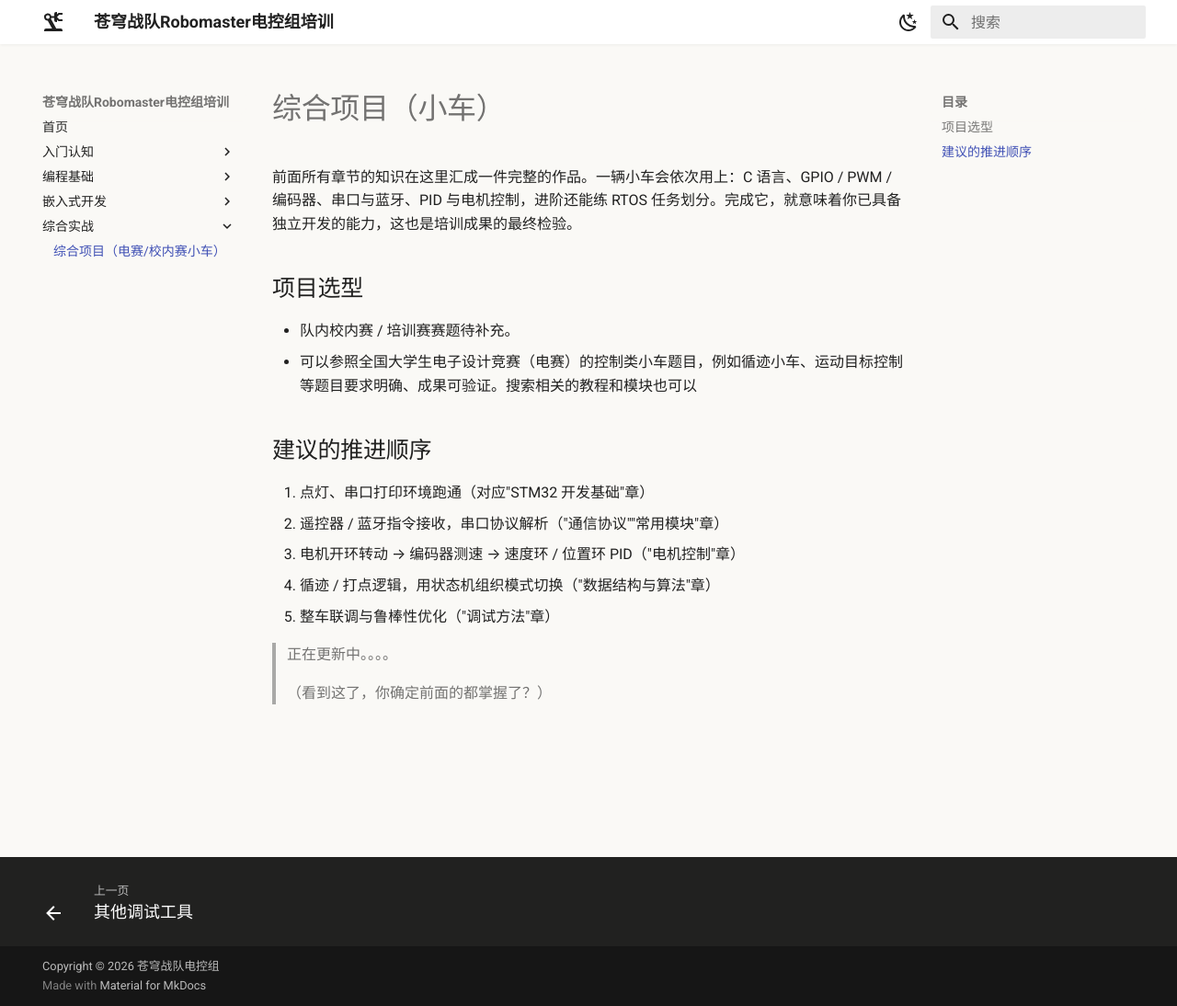
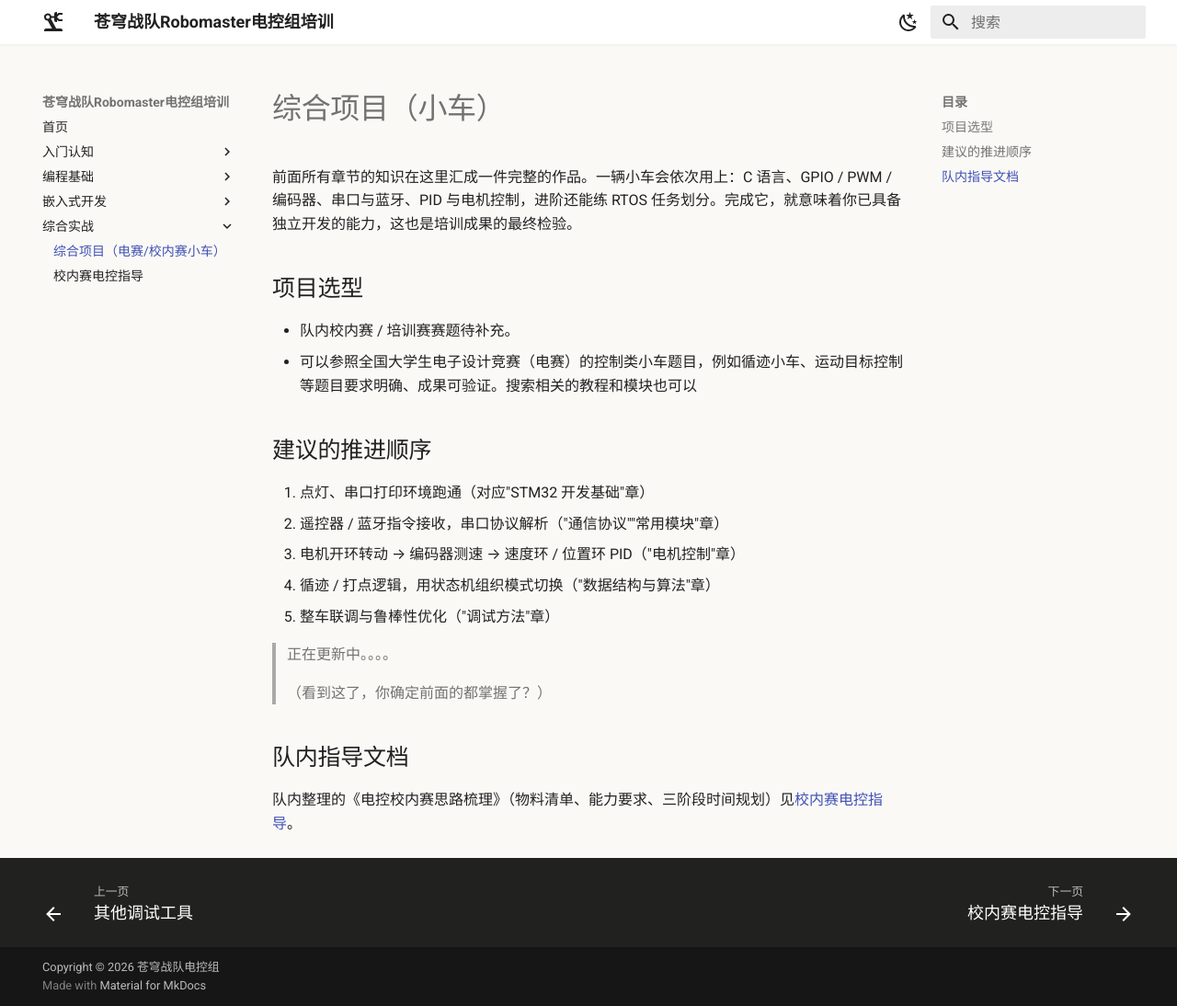
Before and after one commit to Xiaofxx/rm-ec-training, an MkDocs documentation site: the page built from docs/project.md, in a window 1280 px wide and 1094 px high. Shown: the whole window at 92% size. Built offline with MkDocs 1.6.1 and Material for MkDocs 9.7.7, drawn with Linux system fonts in a browser that asks for light colours; some of the changed lines change nothing that is shown.

Commit message:
content: 收录队内GitBook教程《电控校内赛思路梳理》，挂综合实战栏目（含配图与PDF附件）

```diff
--- a/docs/project.md
+++ b/docs/project.md
@@ -18,3 +18,7 @@
 > 正在更新中。。。。
 >
 > （看到这了，你确定前面的都掌握了？）
+
+## 队内指导文档
+
+队内整理的《电控校内赛思路梳理》（物料清单、能力要求、三阶段时间规划）见[校内赛电控指导](school-contest.md)。
--- /dev/null
+++ b/docs/school-contest.md
@@ -0,0 +1,77 @@
+# 电控校内赛思路梳理
+
+!!! info
+    本文由队内成员整理，收录于[综合项目](project.md)章节，作为校内赛电控开发的思路参考。文末附 [PDF 版下载](assets/school-contest.pdf)。
+
+## 电控校内赛物料准备
+
+主控：STM32系列单片机；
+
+电源管理模块：[电池](https://item.taobao.com/item.htm?spm=a1z0d.6639537%2F202410.item.d674871474861.135b7484CXJGu8&id=674871474861&from=cart&skuId=5716429053601&mi_id=0000CqM7x0oG4pzMUuQymIWZCAFRtb3spZZX2Hndac0_9oI)，[电池盒](https://item.taobao.com/item.htm?spm=a1z0d.6639537%2F202410.item.d674516788156.135b7484CXJGu8&id=674516788156&from=cart&skuId=4852548372735&mi_id=0000AEtH7Fsbxi6bzw1ml341xXAz2Ryp8Ay6GJEI5LJmnW4&upStreamPrice=1180)（注意买三个装的电池盒，电池就要是3个），[充电器](https://item.taobao.com/item.htm?spm=a1z0d.6639537%2F202410.item.d719629212664.135b7484CXJGu8&id=719629212664&from=cart&skuId=5014962188071&mi_id=0000fXdRhAqz8QlcOciCGatG0QRzuetU4hEuonXcISyhVoU&upStreamPrice=380)，[电压转换模块](https://item.taobao.com/item.htm?spm=a1z0d.6639537%2F202410.item.d536310438933.135b7484CXJGu8&id=536310438933&from=cart&mi_id=0000w-tGt0ZQlKF0anq4OyhSU_6Zo_I9houBRykaP5L7eoE&upStreamPrice=260)，[开关](https://item.taobao.com/item.htm?id=606566402220&ns=1&abbucket=16&xxc=taobaoSearch&mi_id=0000kCpmC_tHO37hiIYYnKfi7kJTY1GFcoGLXDnHPGnlMbE&skuId=5529379302625&utparam=%7B%22aplus_abtest%22%3A%22770770e70aa500a58943ce6eda74173f%22%7D&spm=a21n57.1.hoverItem.2)；
+
+遥控系统：[蓝牙模块](https://item.taobao.com/item.htm?spm=a1z0d.6639537%2F202410.item.d583256341221.135b7484CXJGu8&id=583256341221&from=cart&skuId=4093882605218&mi_id=000082uEifqnkRegMVkWOV4SGKLADawt9k3_u7yX6lm4jYM&upStreamPrice=780)；
+
+底盘：[电机](https://item.taobao.com/item.htm?spm=a1z0d.6639537%2F202410.item.d522572025351.135b7484CXJGu8&id=522572025351&from=cart&mi_id=0000l3Qn2jcWIyQEun1m-f9wiC8NOnXaUxZXqwhqcjjh5pM&upStreamPrice=360)；[电机驱动模块](https://item.taobao.com/item.htm?spm=a1z0d.6639537%2F202410.item.d714923229079.135b7484CXJGu8&id=714923229079&from=cart&mi_id=0000l77qole2U4xgwhNjLkdym7mlTUgbXsUiO2svG-9eI74&upStreamPrice=680)（注意一个驱动芯片最多只能控制两个电机）（具体数量请与机械商量）
+
+云台（射击或者抓矿的结构）：同底盘，[舵机](https://item.taobao.com/item.htm?spm=a1z0d.6639537%2F202410.item.d678498890304.135b7484CXJGu8&id=678498890304&from=cart&skuId=4891585889748&mi_id=0000ogyWUK7ta32GkC4uCkSdS06iQc9rITOplVuVCQ_-GIA&upStreamPrice=432)；
+
+==PS：注意电压转换模块的负载能力，有时挂载外设过多时，超出模块额定电流，会出现一些失常的现象==
+
+## 电控能力梳理
+
+### 焊接与布线能力
+
+包括并且不限于可以自主焊接排针到最小系统板；可以自主焊接杜邦线与电机进行连接。
+
+可以完成整辆车的电气连接，做到安全，稳定,不影响机械结构的正常运动。
+
+==PS：注意电压转换模块的负载能力，有时挂载外设过多时，超出模块额定电流，会出现一些失常的现象==
+
+杜邦线与杜邦线连接和杜邦线与电机端子焊接处必须使用电工胶带包裹
+
+#### 硬件连接参考
+
+小车在电控方面可以分为主控，电源管理模块，底盘和云台模块。
+
+![1](assets/1.png)
+
+主要电气连接原理图如上。
+
+PS：请提前估计最小系统板上的资源和实际功能之间的关系
+
+### 代码能力
+
+#### 外设驱动能力（底层）
+
+可以驱动小车上所有所需外设，包括串口可以正常收发信息（UART串口通信）并且主控拥有接受遥控器信息处理（状态机）的能力，电机可以正常的进行开环控制（PWM控制）等；
+
+#### 驱动外设完成各种功能的能力
+
+使用手机端蓝牙终端发送数据控制小车完成具体行动；通过控制底盘四个电机的转向和转速来控制小车整体的运动方向和速度；控制云台电机或者舵机完成取矿或者射击能力。
+
+（这一部分建立在外设驱动的基础上，是电控的最终任务）
+
+#### 软件设计结构建议图
+
+![2.33](assets/2.33.png)
+
+### 团队交流能力
+
+作为一个队伍的成员，我们要和机械队员及时交流，互相沟通，了解小车的整体设计，了解机械结构具体需要电机怎么转才能达到机构的功能。
+
+## 电控小车电控系统组成和思路分享（时间规划建议）
+
+### 第一阶段（在机械队友出实物之前）推荐ddl:11月10日前
+
+1.  尽量完成所有所需外设的驱动，串口的接收，电机的驱动；
+2.  做好代码储备和基础代码框架的构建，为了机械完成实物组装后可以直接上手调；
+
+### 第二阶段（机械队友出了实物就调）推荐ddl:这个看机械队友，但尽量11月末之前
+
+1.  机械队友出了实物就赶紧调，出什么调什么，底盘，云台哪个快调哪个；
+2.  这个阶段需要完成小车的部分功能，比如底盘运动，云台射击或者抓矿等宏观上的功能
+
+### 第三阶段 完成整车的调试（优化阶段）
+
+1.  在这一阶段应该将整车调试完毕，小车可以完成计划中的大部分任务和功能
+2.  在这一阶段，你应该不断去优化小车的各种性能，包括控制是否灵敏，运动速度是否快，整个系统是否稳定等。
--- a/mkdocs.yml
+++ b/mkdocs.yml
@@ -71,5 +71,6 @@
           - 其他调试工具: debug-tools.md
   - 综合实战:
       - 综合项目（电赛/校内赛小车）: project.md
+      - 校内赛电控指导: school-contest.md
 
 copyright: Copyright &copy; 2026 苍穹战队电控组
```
Also changed, not shown: docs/assets/1.png (added), docs/assets/2.33.png (added), docs/assets/image-20260904154959658.png (added), docs/assets/image-20260904155119446.png (added), 1 other file.
